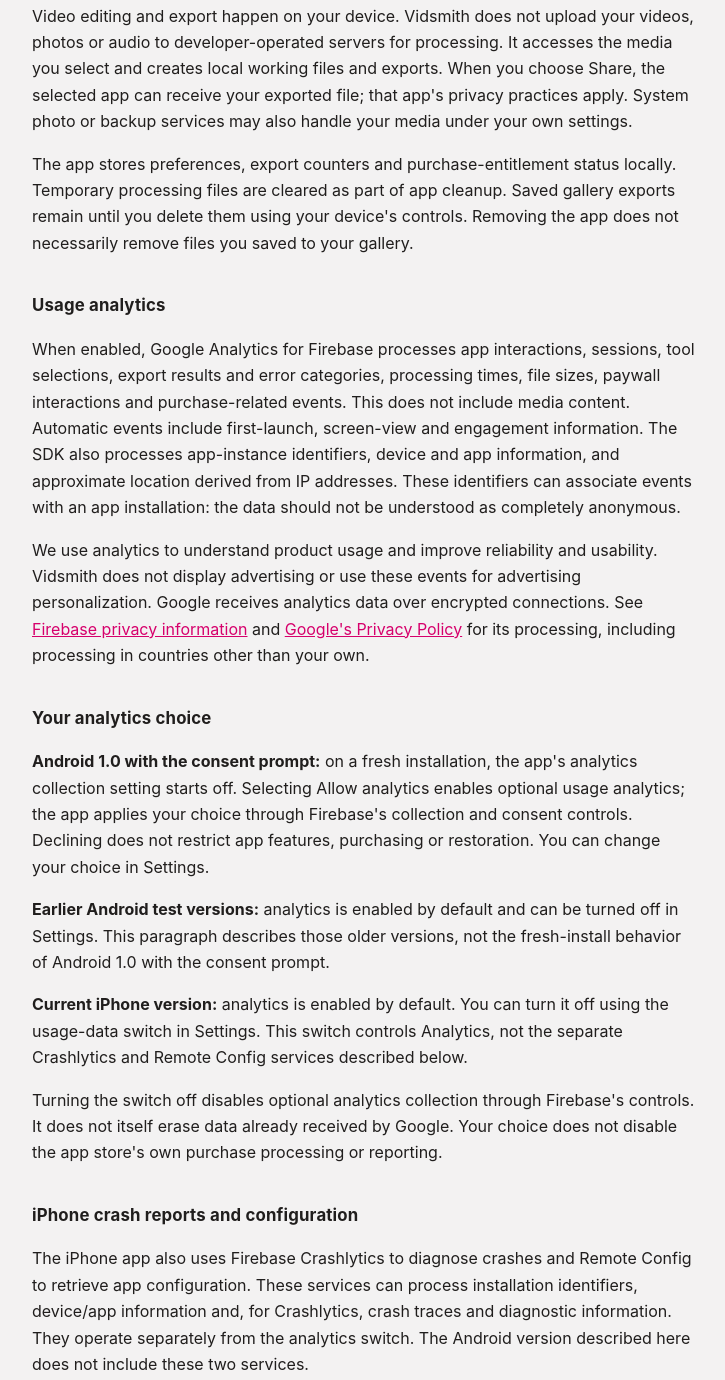
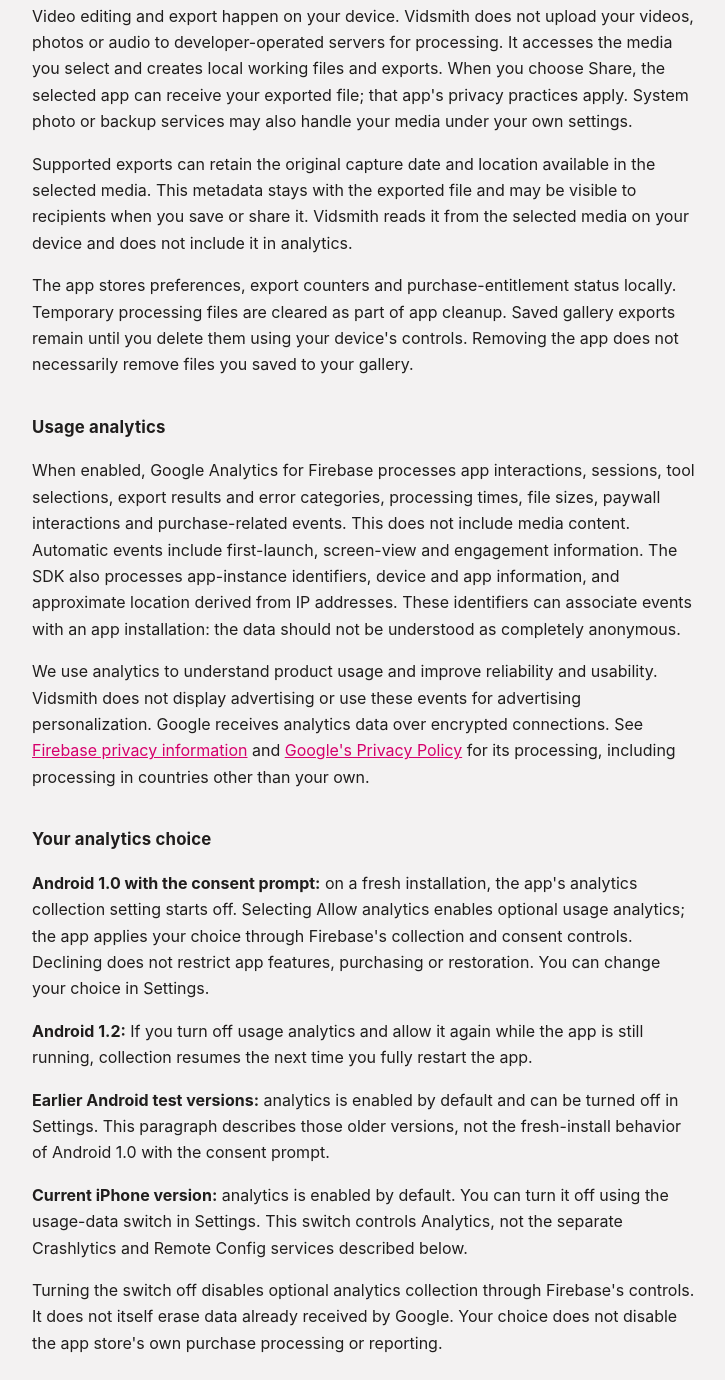
Before and after one commit to XS-Albus/XS-Albus.github.io, a plain HTML site: page vidsmith/privacy.html in a window 1280 px wide. Shown: the part 323-1703 px from the top of the page, without its empty margins (276-1001 px from the left). Drawn offline with Linux system fonts and the light colour scheme.

Commit message:
docs: 同步 Vidsmith Android 1.2 隐私说明

```diff
--- a/vidsmith/privacy.html
+++ b/vidsmith/privacy.html
@@ -41,6 +41,10 @@ videos, photos or audio to developer-operated servers for processing. It accesse
 the media you select and creates local working files and exports. When you choose
 Share, the selected app can receive your exported file; that app's privacy practices
 apply. System photo or backup services may also handle your media under your own settings.</p>
+<p>Supported exports can retain the original capture date and location available in
+the selected media. This metadata stays with the exported file and may be visible
+to recipients when you save or share it. Vidsmith reads it from the selected media
+on your device and does not include it in analytics.</p>
 <p>The app stores preferences, export counters and purchase-entitlement status locally.
 Temporary processing files are cleared as part of app cleanup. Saved gallery exports
 remain until you delete them using your device's controls. Removing the app does not
@@ -67,6 +71,8 @@ the app's analytics collection setting starts off. Selecting Allow analytics ena
 optional usage analytics; the app applies your choice through Firebase's collection
 and consent controls. Declining does not restrict app features, purchasing or
 restoration. You can change your choice in Settings.</p>
+<p><strong>Android 1.2:</strong> If you turn off usage analytics and allow it again
+while the app is still running, collection resumes the next time you fully restart the app.</p>
 <p><strong>Earlier Android test versions:</strong> analytics is enabled by default and
 can be turned off in Settings. This paragraph describes those older versions, not
 the fresh-install behavior of Android 1.0 with the consent prompt.</p>
@@ -132,6 +138,8 @@ in this policy, and additional consent will be sought where required.</p>
 <p>视频编辑和导出在你的设备上完成。Vidsmith 不会把视频、照片或音频上传至开发者运营的服务器进行处理。
 应用访问你选择的媒体，并在本机生成工作文件和导出文件。你主动使用“分享”时，所选应用可以接收导出文件，
 其隐私规则适用于后续处理。系统相册或备份服务也可能根据你的设置处理媒体。</p>
+<p>受支持的导出格式可保留所选媒体中可读取的原拍摄日期和位置。保存或分享后，接收方可能看到这些信息。
+Vidsmith 仅在本机从所选媒体读取这些信息，不将其用于使用统计。</p>
 <p>设置、导出计数和购买权益状态保存在本机。临时处理文件随应用清理流程清除；已保存到相册的导出文件由你通过设备管理，
 卸载应用不一定会删除这些相册文件。</p>
 
@@ -149,6 +157,7 @@ SDK 还处理应用实例标识、设备与应用信息，以及由 IP 地址推
 <p><strong>带有首次询问的 Android 1.0：</strong>全新安装时，应用的统计采集设置默认关闭。
 选择“允许统计”后启用可选的使用统计；应用通过 Firebase 的采集和同意控制应用你的选择。
 拒绝不限制应用功能、购买或恢复权益，可随时在设置中更改。</p>
+<p><strong>Android 1.2：</strong>如果你关闭使用统计后在同一次运行期间再次允许，统计采集会在下次完整启动应用时恢复。</p>
 <p><strong>较早的 Android 测试版本：</strong>统计默认开启，可在设置中关闭。
 此段描述旧测试版本，不代表带有首次询问的 Android 1.0 全新安装行为。</p>
 <p><strong>当前 iPhone 版本：</strong>统计默认开启，可通过设置中的使用数据开关关闭。
```
